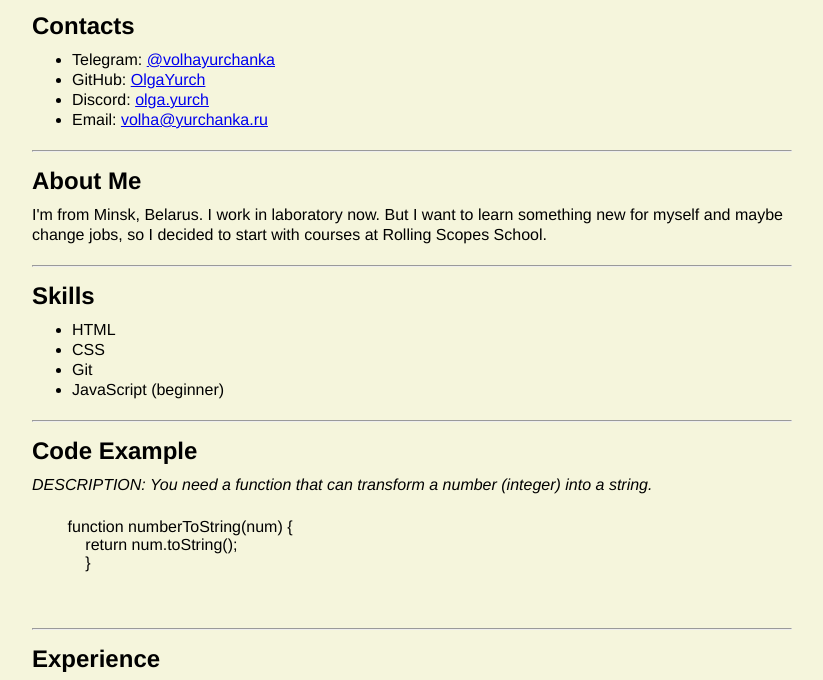
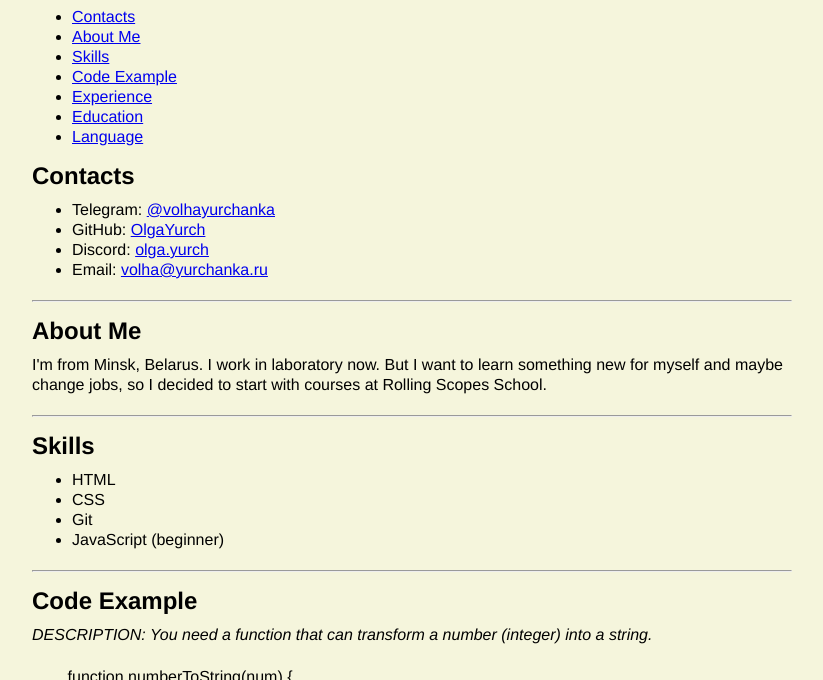
Before and after one commit to OlgaYurch/rsschool-cv, a plain HTML site: page index.html in a window 1280 px wide. Shown: the part 60-740 px from the top of the page, without its empty margins (228-1051 px from the left). Drawn offline with Linux system fonts and the light colour scheme.

Commit message:
feat: add nav in file

```diff
--- a/index.html
+++ b/index.html
@@ -8,6 +8,17 @@
 </head>
 <body>
     <h1>Volha Yurchanka</h1>
+    <nav>
+      <ul class="nav-ul">
+        <li class="nav-li"><a href="#contacts">Contacts</a></li>
+        <li class="nav-li"><a href="#about-me">About Me</a></li>
+        <li class="nav-li"><a href="#skills">Skills</a></li>
+        <li class="nav-li"><a href="#code-example">Code Example</a></li>
+        <li class="nav-li"><a href="#experience">Experience</a></li>
+        <li class="nav-li"><a href="#education">Education</a></li>
+        <li class="nav-li"><a href="#language">Language</a></li>
+      </ul>
+    </nav>
     <h2>Contacts</h2>
     <ul>
         <li>Telegram: <a href="https://t.me/volhayurchanka">@volhayurchanka</a></li>
```
